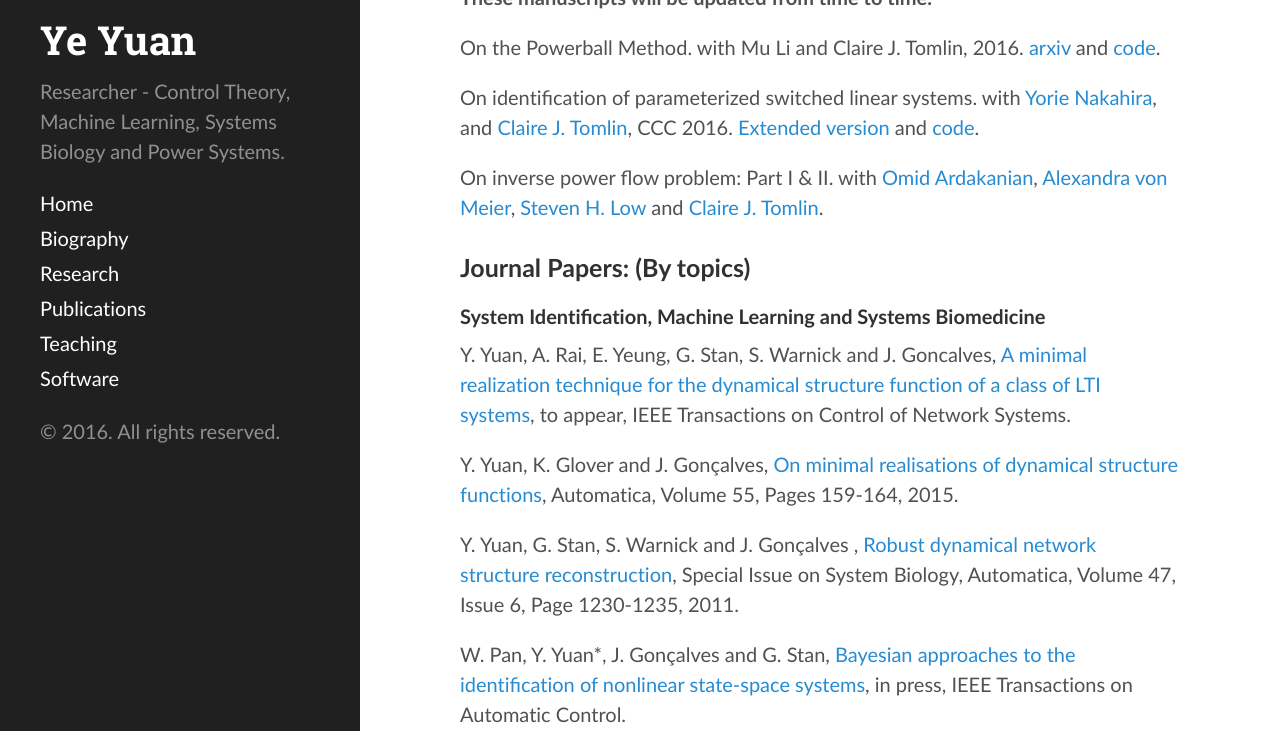
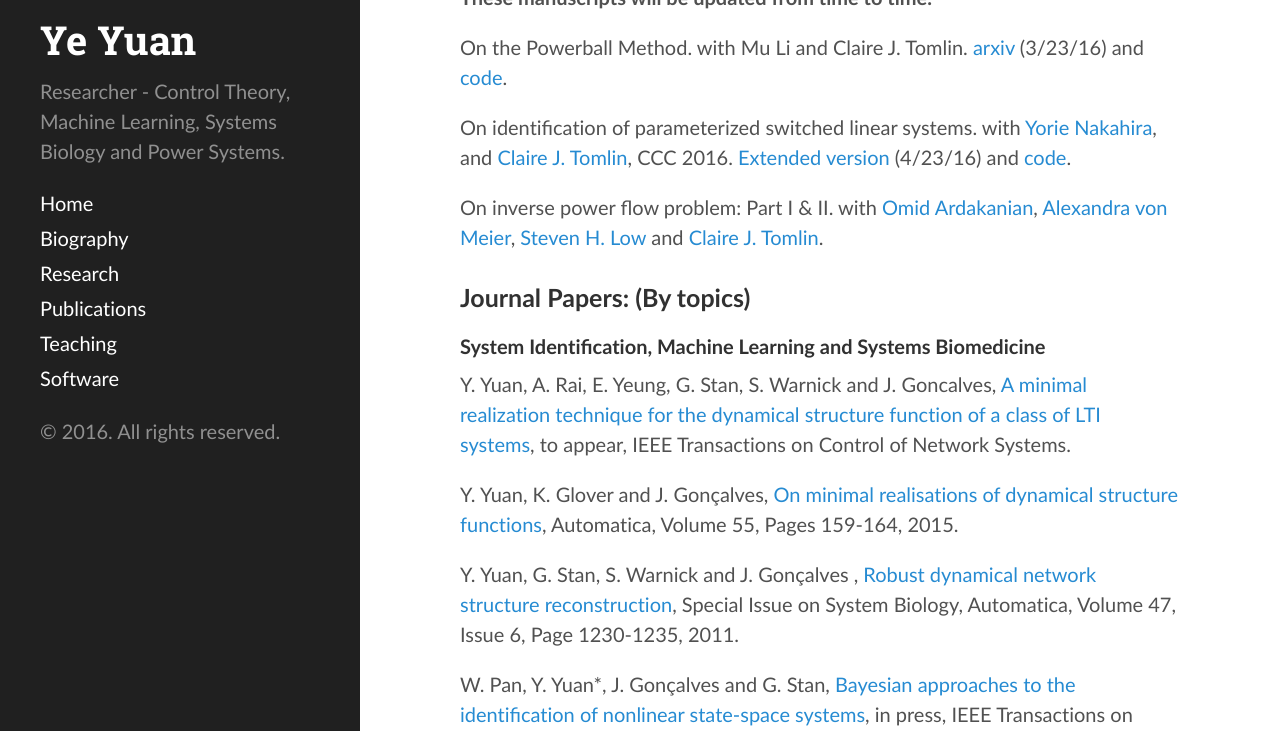
Before and after one commit to yy311/yy311.github.io, a Jekyll site: the page built from publication.md, in a window 1280 px wide and 900 px high, cut to the strip 169-900 px from the top of the window. Built offline with Jekyll 4.4.1, drawn with Linux system fonts in a browser that asks for light colours.

Commit message:
Update publication.md

```diff
--- a/publication.md
+++ b/publication.md
@@ -6,9 +6,9 @@ layout: page
 
 <b>These manuscripts will be updated from time to time. </b>
 
-On the Powerball Method. with Mu Li and Claire J. Tomlin, 2016. <a href="http://arxiv.org/abs/1603.07421"> arxiv</a> and <a href="https://github.com/mli/powerball"> code</a>.
+On the Powerball Method. with Mu Li and Claire J. Tomlin. <a href="http://arxiv.org/abs/1603.07421"> arxiv</a> (3/23/16) and <a href="https://github.com/mli/powerball"> code</a>.
 
-On identification of parameterized switched linear systems. with [Yorie Nakahira](https://directory.caltech.edu/personnel/ynakahir), and [Claire J. Tomlin](http://www.eecs.berkeley.edu/~tomlin/), CCC 2016. [Extended version](https://hybrid.eecs.berkeley.edu/~yeyuan/switchedid.pdf) and [code](https://yy311.github.io/software.html).
+On identification of parameterized switched linear systems. with [Yorie Nakahira](https://directory.caltech.edu/personnel/ynakahir), and [Claire J. Tomlin](http://www.eecs.berkeley.edu/~tomlin/), CCC 2016. [Extended version](https://hybrid.eecs.berkeley.edu/~yeyuan/switchedid.pdf) (4/23/16) and [code](https://yy311.github.io/software.html).
 
 
 On inverse power flow problem: Part I & II. with [Omid Ardakanian](http://blizzard.cs.uwaterloo.ca/~oardakan/), [Alexandra von Meier](https://www.eecs.berkeley.edu/Faculty/Homepages/vonmeier.html), [Steven H. Low](http://netlab.caltech.edu/~slow/) and [Claire J. Tomlin](http://www.eecs.berkeley.edu/~tomlin/).
```
